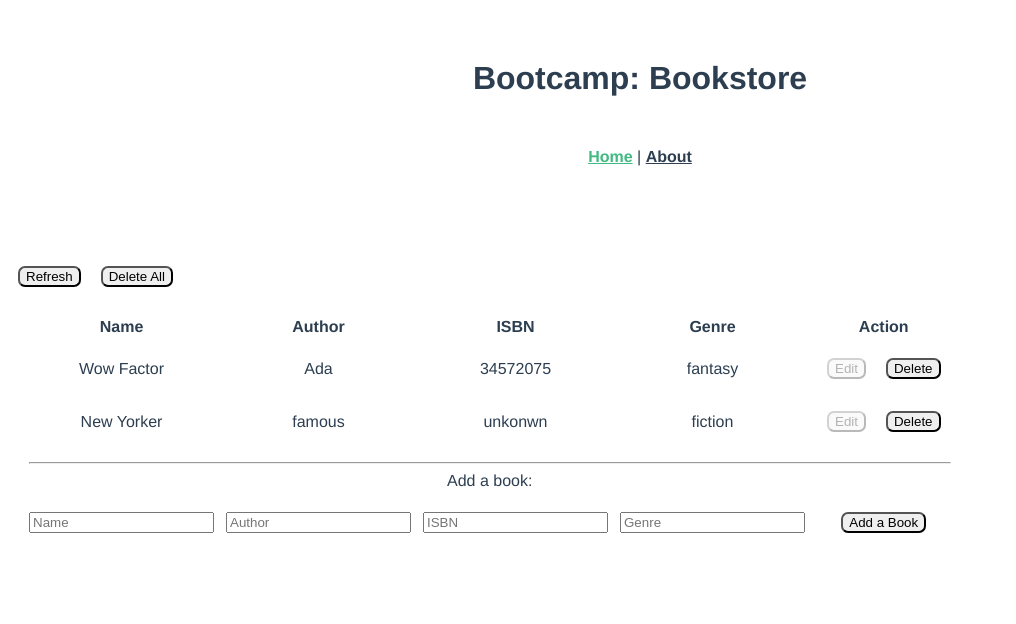
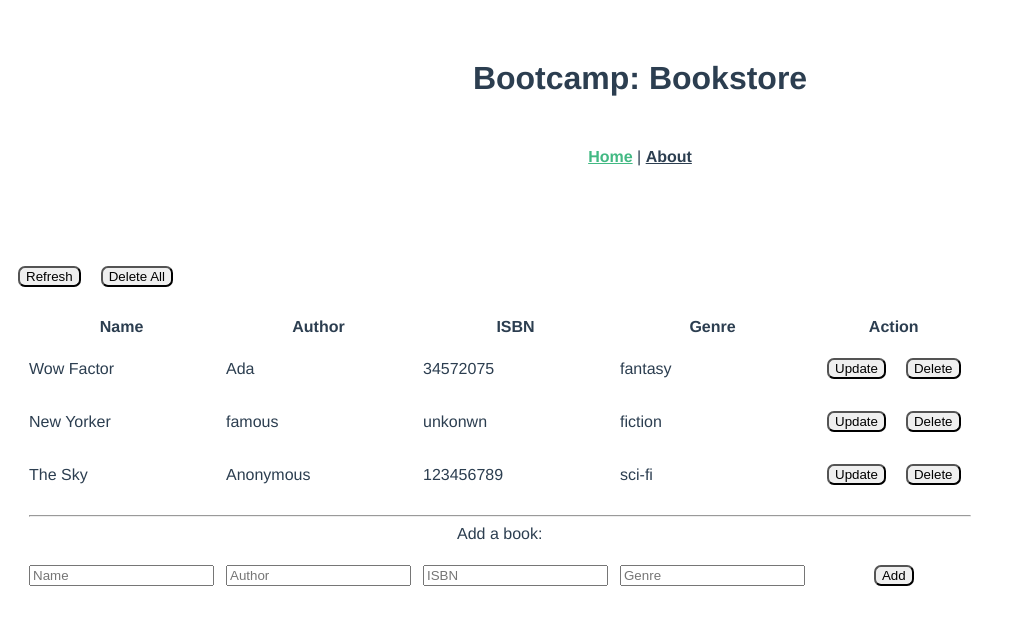
Before and after one commit to henry-chen-2020/vue-bookstore, a Vue app: page /#/ in a window 1280 px wide. Shown: the top 624 px of the page, without its empty margins (0-1016 px from the left). Built offline with nearby package versions, Linux system fonts and the light colour scheme.

Commit message:
Use event bus to update book

```diff
--- a/src/components/BookForm.vue
+++ b/src/components/BookForm.vue
@@ -13,13 +13,15 @@
       <input type="text" v-model="genre.value" placeholder="Genre" v-bind:class="{'error':genre.error}">
     </td>
     <td class="action">
-      <button v-on:click="addBook">Add a Book</button>
+      <button v-on:click="addBook">{{ this.state }}</button>
+      <button v-on:click="cancelUpdate" v-if="state == 'Update'">Cancel</button>
     </td>
   </tr>
 </template>
 
 <script lang="ts">
 import Vue from 'vue'
+import { updateBus } from '../main'
 export default Vue.extend({
   name: "bookForm",
   data() {
@@ -39,26 +41,57 @@ export default Vue.extend({
       genre: {
         value: '',
         error: false
-      }
+      },
+      state: 'Add',
+      bookID: undefined
     }
   },
   methods: {
     addBook(evt) {
       console.log(evt);
-      const keys = Object.keys(this._data);
+      // validateion
+      const keys = Object.keys(this._data).filter(key => typeof this[key] == 'object');
       keys.forEach(key => this[key].error = (this[key].value == '') );
       const error = keys.some(key => this[key].error);
+      // error handling
       if (!error) {
-        const payload = {
+        const record = {
           Name: this.name.value,
           Author: this.author.value,
           ISBN: this.isbn.value,
           Genre: this.genre.value
         }
-        this.$emit('add-a-book', payload);
-        keys.forEach(key => this[key].value = '');
+        const payload = this.state == 'Update' ? {...record, ID: this.bookID} : record;
+        updateBus.$emit('add-a-book', payload);
+        this.updateData('Add', undefined)
       }
+    },
+    cancelUpdate() {
+      this.updateData('Add', undefined);
+      updateBus.$emit('cancel-update', this.bookID);
+    },
+    updateData(action, theBook) {
+      this.state = action;
+      if (theBook) {
+        this.bookID = theBook.ID;
+        this.name.value = theBook.Name;
+        this.author.value = theBook.Author;
+        this.isbn.value = theBook.ISBN;
+        this.genre.value = theBook.Genre;
+      } else {
+        this.name.value = '';
+        this.author.value = '';
+        this.isbn.value = '';
+        this.genre.value = '';
+      }
+      this.name.error = false;
+      this.author.error = false;
+      this.isbn.error = false;
+      this.genre.error = false;
     }
+  },
+  created() {
+    updateBus.$on('update-book', (book) => this.updateData('Update', book));
   }
 })
 </script>
--- a/src/components/BookItem.vue
+++ b/src/components/BookItem.vue
@@ -1,27 +1,51 @@
 <template>
-  <tr class="row">
+  <tr v-bind:class="{'edit':updating}">
     <td class="cell">{{book.Name}}</td>
     <td class="cell">{{book.Author}}</td>
     <td class="cell">{{book.ISBN}}</td>
     <td class="cell">{{book.Genre}}</td>
     <td class="action">
-      <button type="submit" disabled>Edit</button>
-      <button v-on:click="$emit('delete-book', book.ID)">Delete</button>
+      <button v-on:click="updateBook" v-bind:disabled="updating">Update</button>
+      <button v-on:click="$emit('delete-book', book.ID)" v-bind:disabled="updating">Delete</button>
     </td>
   </tr>
 </template>
 
 <script lang="ts">
 import Vue from 'vue'
+import { updateBus } from '../main'
 export default Vue.extend({
   name: "bookItem",
-  props: ["book"]
+  props: ["book"],
+  data() {
+    return {
+      updating: false
+    }
+  },
+  methods: {
+    updateBook() {
+      this.updating = true;
+      updateBus.$emit('update-book', this.book);
+    }
+  },
+  created() {
+    updateBus.$on('cancel-update', (bookID) => {
+      if (this.book.ID == bookID) {
+        this.updating = false;
+      }
+    });
+    updateBus.$on('add-a-book', (payload) => {
+      if (this.book.ID == payload.ID) {
+        this.updating = false;
+      }
+    });
+  }
 })
 </script>
 
 <style scoped>
-.row {
-  width: 100%
+.edit {
+  font-weight: bold;
 }
 td.action {
   text-align: center;
--- a/src/components/BookList.vue
+++ b/src/components/BookList.vue
@@ -7,16 +7,17 @@
     <table>
       <thead><BookHead /></thead>
       <tbody v-bind:key="book.ID" v-for="book in books">
-        <BookItem v-bind:book="book" v-on:delete-book="$emit('delete-book', book.ID)" />
+        <BookItem v-bind:book="book"
+          v-on:delete-book="$emit('delete-book', book.ID)" />
       </tbody>
       <tfoot>
         <tr>
           <td colspan="5">
             <hr />
-            Add a book:
+            {{state}} a book:
           </td>
         </tr>
-        <BookForm v-on:add-a-book="$emit('add-a-book', $event)"/>
+        <BookForm v-on:add-a-book="$emit('add-a-book', $event)" />
       </tfoot>
     </table>
   </div>
@@ -24,6 +25,7 @@
 
 <script lang="ts">
 import Vue from 'vue'
+import { updateBus } from '../main'
 import BookHead from './BookHead.vue'
 import BookItem from './BookItem.vue'
 import BookForm from './BookForm.vue'
@@ -34,7 +36,16 @@ export default Vue.extend({
     BookItem,
     BookForm
   },
-  props: ['books']
+  props: ['books'],
+  data() {
+    return {
+      state: 'Add'
+    }
+  },
+  created() {
+    updateBus.$on('update-book', () => this.state = 'Update' );
+    updateBus.$on('cancel-update', () => this.state = 'Add' );
+  }
 })
 </script>
 
@@ -44,6 +55,9 @@ table {
   border: true;
   border-spacing: 10px;
 }
+tbody {
+  text-align: left;
+}
 div.tools {
   text-align: left;
 }
--- a/src/main.js
+++ b/src/main.js
@@ -4,6 +4,8 @@ import router from './router'
 
 Vue.config.productionTip = false
 
+export const updateBus = new Vue();
+
 new Vue({
   router,
   render: h => h(App)
--- a/src/views/Home.vue
+++ b/src/views/Home.vue
@@ -10,6 +10,7 @@
 // @ is an alias to /src
 // import axios from 'axios'
 import uuid from 'uuid'
+import { updateBus } from '../main'
 import BookList from '../components/BookList'
 const BOOKS = [{
         ID: 1,
@@ -23,6 +24,12 @@ const BOOKS = [{
         Author: "famous",
         ISBN: "unkonwn",
         Genre: "fiction"
+      }, {
+        ID: 3,
+        Name: "The Sky",
+        Author: "Anonymous",
+        ISBN: "123456789",
+        Genre: "sci-fi"
       }];
 
 export default {
@@ -41,9 +48,15 @@ export default {
       this.books = [];
     },
     addBook(payload) {
-      payload.ID = uuid();
-      console.log("#app: add a book", payload);
-      this.books = [...this.books, payload];
+      if (payload.ID) {
+        console.log('#home, update a book', payload);
+        const idx = this.books.findIndex(book => book.ID == payload.ID);
+        this.books[idx] = Object.assign(this.books[idx], payload);
+      } else {
+        console.log("#home: add a book", payload);
+        payload.ID = uuid();
+        this.books = [...this.books, payload];
+      }
       console.log('books: ' + this.books.length);
     },
     deleteBook(id) {
@@ -66,6 +79,7 @@ export default {
   created() {
     this.books = BOOKS;
     this.fetchBooks();
+    updateBus.$on('add-a-book', (payload) => this.addBook(payload));
 }
 }
 </script>
```
